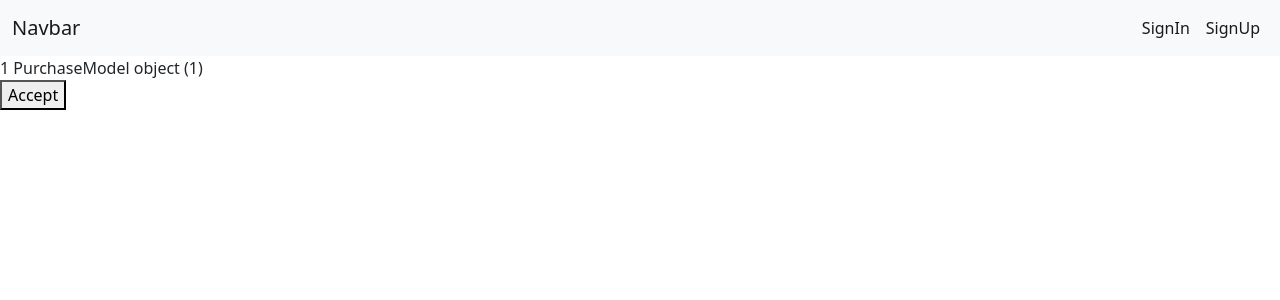
After one commit to MirageKoi/onlineshop, a Django app: page /purchase/list/ in a window 1280 px wide. The commit adds this page. Shown: the top 300 px of the page. Run offline with Django 4.2, Linux system fonts and the light colour scheme; tables that the repository leaves empty hold one stand-in row (values such as "Sample post").

Commit message:
finished very raw purchase return application

```diff
--- a/core/purchase/forms.py
+++ b/core/purchase/forms.py
@@ -7,4 +7,4 @@ class PurchaseForm(forms.ModelForm):
     quant = forms.IntegerField(initial=0)
     class Meta:
         model = PurchaseModel
-        fields = ["title", "quant"]
+        fields = ["product", "quant"]
--- a/core/purchase/models.py
+++ b/core/purchase/models.py
@@ -2,14 +2,18 @@ from django.db import models
 from store.models import Product
 from django.contrib.auth import get_user_model
 from django.utils import timezone
+from store.models import Product
 
 User = get_user_model()
 
 class PurchaseModel(models.Model):
     user = models.ForeignKey(User, on_delete=models.CASCADE)
-    title = models.CharField(max_length=255)
+    product = models.ForeignKey("store.Product", on_delete=models.CASCADE)
     quantity = models.IntegerField()
     ordered_date = models.DateTimeField(auto_now_add=True)
+
+    def total_cost(self):
+        return int(self.quantity * self.product.price)
 
     def time_difference(self):
         current_time = timezone.now()
--- /dev/null
+++ b/core/purchase/templates/returns_list.html
@@ -0,0 +1,12 @@
+{% extends 'base.html' %}
+
+{% block content %}
+{% for object in list %}
+{{ object.id }}
+{{ object.product_return }}<br>
+<form method="post" action="{% url "purchase:confirm_return" object.id %}">
+    {% csrf_token %}
+<button>Accept</button>
+</form>
+{% endfor %}
+{% endblock content %}
--- a/core/purchase/urls.py
+++ b/core/purchase/urls.py
@@ -5,6 +5,8 @@ app_name = "purchase"
 
 urlpatterns = [
     path("", views.purchaselist, name="purchase_list"),
-    path("add/", views.purchaseadd, name="purchase_add"),
-    path("return/<int:id>", views.purchasereturn, name="purchase_return"),
+    path("<slug:slug>/add/", views.purchaseadd, name="purchase_add"),
+    path("return/<int:id>", views.purchase_return, name="purchase_return"),
+    path("list/", views.list_returns, name="returns_list"),
+    path("list/accept/<int:id>", views.confirm_return, name="confirm_return"),
 ]
--- a/core/purchase/views.py
+++ b/core/purchase/views.py
@@ -9,36 +9,51 @@ from django.contrib.auth import get_user_model
 User = get_user_model()
 
 def purchaselist(request: HttpRequest):
-    list = PurchaseModel.objects.all()
+    list = PurchaseModel.objects.filter(user=request.user)
     return render(request, "purchase_list.html", {"list":list})
 
 
-def purchaseadd(request: HttpRequest):
+def purchaseadd(request: HttpRequest, slug):
 
     if request.method == "POST":
         data = request.POST
-        # form = PurchaseForm(request.POST)
-        # form.cleaned_data['user'] = request.user
-
-        # if form.is_valid():
-        #     form.cleaned_data["user"] = request.user
-        #     form.save()
         user = get_object_or_404(User, id=request.user.id)
-        product = get_object_or_404(Product, title=data["title"])
-        if product.quantity >= int(data["quant"]) and request.user.coins >= product.price:
-            product.quantity -= int(data["quant"])
-            product.save()
-            user.coins -= product.price * int(data["quant"])
+        item = get_object_or_404(Product, slug=slug)
+        if item.quantity >= int(data["quant"]) and request.user.coins >= item.price:
+            item.quantity -= int(data["quant"])
+            item.save()
+            user.coins -= item.price * int(data["quant"])
             user.save()
-            a = PurchaseModel(user=request.user, title=data["title"], quantity=data["quant"])
+            a = PurchaseModel(user=request.user, product=item, quantity=data["quant"])
             a.save()
-        redirect_url = reverse_lazy("store:storelist")
-        return HttpResponseRedirect(redirect_url)
+    redirect_url = reverse_lazy("store:storelist")
+    return HttpResponseRedirect(redirect_url)
 
 
-def purchasereturn(request: HttpRequest, id):
+def purchase_return(request: HttpRequest, id):
     if request.method == "POST":
         item = get_object_or_404(PurchaseModel, id=id)
         _, return_request = ReturnModel.objects.get_or_create(product_return = item)
-        redirect_url = reverse_lazy("purchase:purchase_list")
-        return HttpResponseRedirect(redirect_url)
+    redirect_url = reverse_lazy("purchase:purchase_list")
+    return HttpResponseRedirect(redirect_url)
+
+
+def list_returns(request: HttpRequest):
+    list = ReturnModel.objects.all()
+    return render(request, "returns_list.html", {"list":list})
+
+
+def confirm_return(request: HttpRequest, id):
+    if request.method == "POST":
+        item = ReturnModel.objects.get(id=id)
+        item_for_return = PurchaseModel.objects.get(id=item.product_return_id)
+        restore_product = Product.objects.get(slug=item_for_return.product.slug)
+        restore_product.quantity += item_for_return.quantity
+        restore_product.save()
+        restore_user = User.objects.get(id=item_for_return.user.id)
+        restore_user.coins += item_for_return.total_cost()
+        restore_user.save()
+        # restore_product
+        item_for_return.delete()
+    redirect_url = reverse_lazy("purchase:returns_list")
+    return HttpResponseRedirect(redirect_url)
--- a/core/store/templates/storedetail.html
+++ b/core/store/templates/storedetail.html
@@ -7,9 +7,9 @@
 {{ object.price }}
 {{ object.quantity }}
 
-<form method="post" action="{% url "purchase:purchase_add" %}">
+<form method="post" action="{% url "purchase:purchase_add" object.slug %}">
 {% csrf_token %}
-{{ form.title.as_hidden }}
+{{ object }}
 {{ form.quant }}
 
 <button type="submit">Send</button>
--- a/core/templates/_navbar.html
+++ b/core/templates/_navbar.html
@@ -29,7 +29,9 @@
             </a>
             <ul class="dropdown-menu dropdown-menu-end">
               <li><a class="dropdown-item" href="{% url "purchase:purchase_list" %}">Purchases</a></li>
-              <li><a class="dropdown-item" href="#">Another action</a></li>
+              {% if user.is_superuser %}
+              <li><a class="dropdown-item" href="{% url "purchase:returns_list" %}">RETURNS</a></li>
+              {% endif %}
               <li><hr class="dropdown-divider"/></li>
               <li><a class="dropdown-item" href="{% url "user:logout" %}">Logout</a></li>
             </ul>
```
